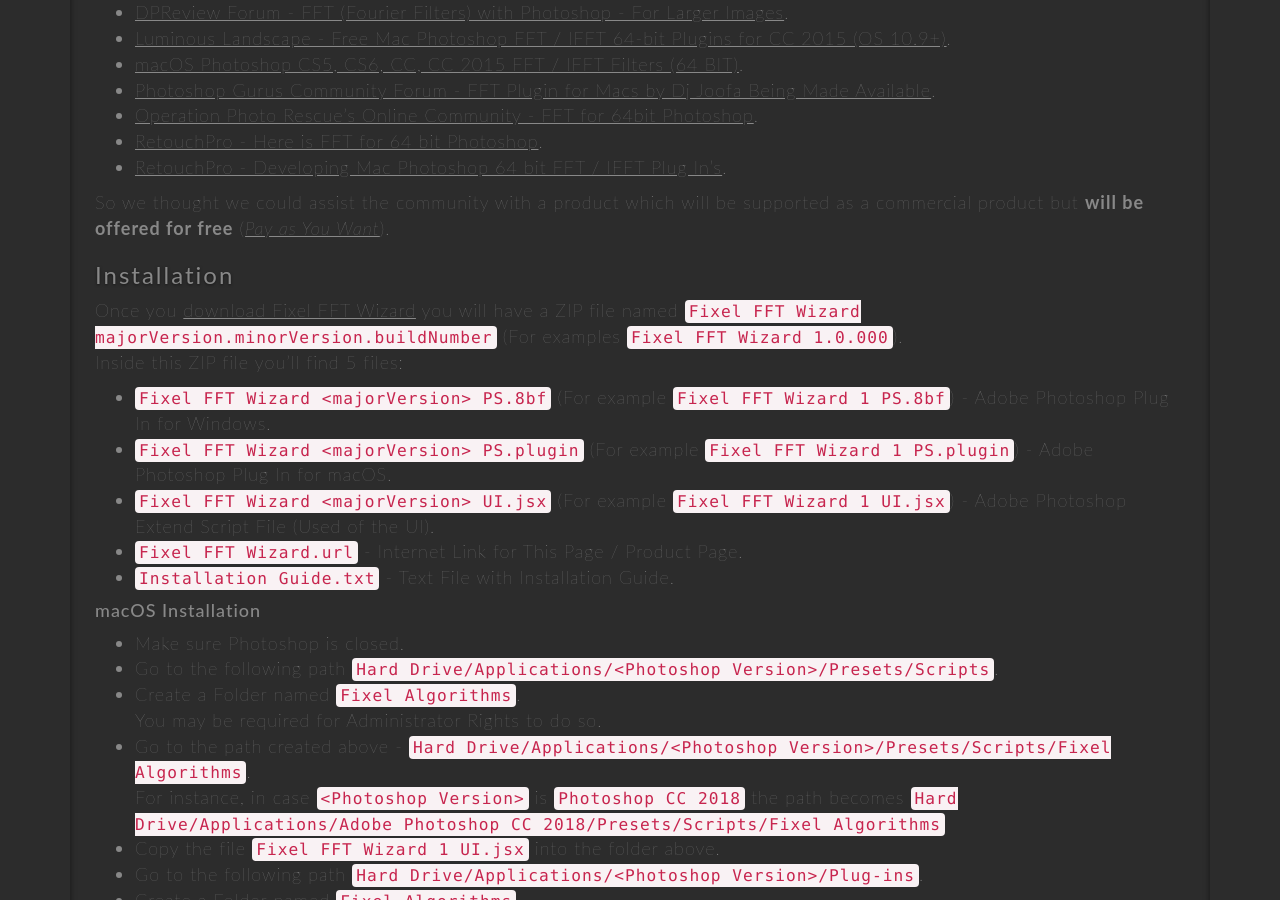
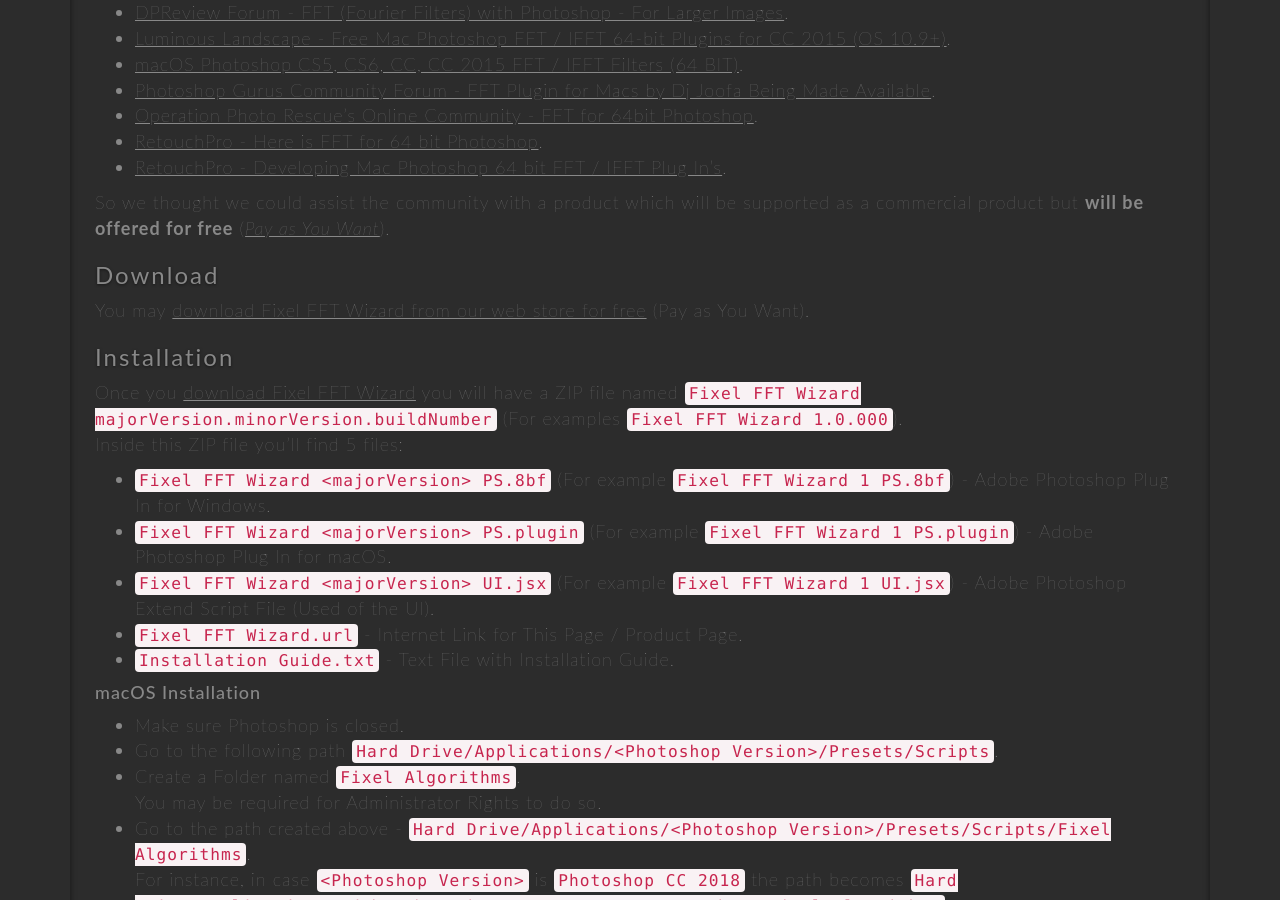
Before and after one commit to FixelAlgorithmsTeam/fixel, a Jekyll site: the page built from _posts/2018-07-30-fixel-fft-wizard-1-ps.md, in a window 1280 px wide and 900 px high, scrolled down 2243 px. Built offline with Jekyll 4.4.1, drawn with Linux system fonts in a browser that asks for light colours; nearby versions of some CDN libraries; comment, search, counter and statistics services are not loaded.

Commit message:
New 	- 	Updated Blog Post (Hidden Mode) - "Fixel FFT Wizard". Fixed 	- 	B Known Issues 	-	C To Do 	- 	Enable MathJax (See documentation). Remarks 	- 	E

```diff
--- a/_posts/2018-07-30-fixel-fft-wizard-1-ps.md
+++ b/_posts/2018-07-30-fixel-fft-wizard-1-ps.md
@@ -78,6 +78,10 @@
  *  [RetouchPro - Developing Mac Photoshop 64 bit FFT / IFFT Plug In's](https://www.retouchpro.com/forum/tools/software/38446).
 
 So we thought we could assist the community with a product which will be supported as a commercial product but **will be offered for free** ([*Pay as You Want*](https://en.wikipedia.org/wiki/Pay_what_you_want)).
+
+### Download
+
+You may [download Fixel FFT Wizard from our web store for free][06] (Pay as You Want).
 
 ### Installation
 
```
